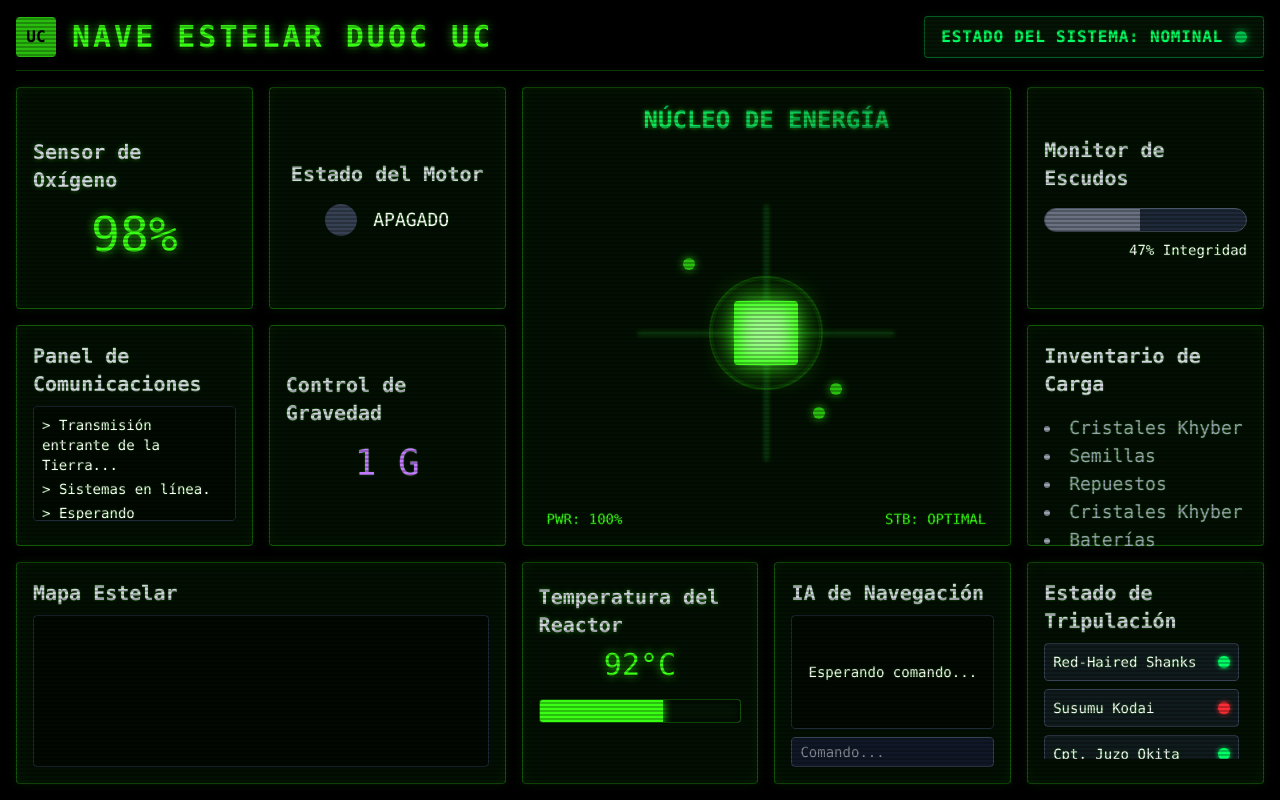
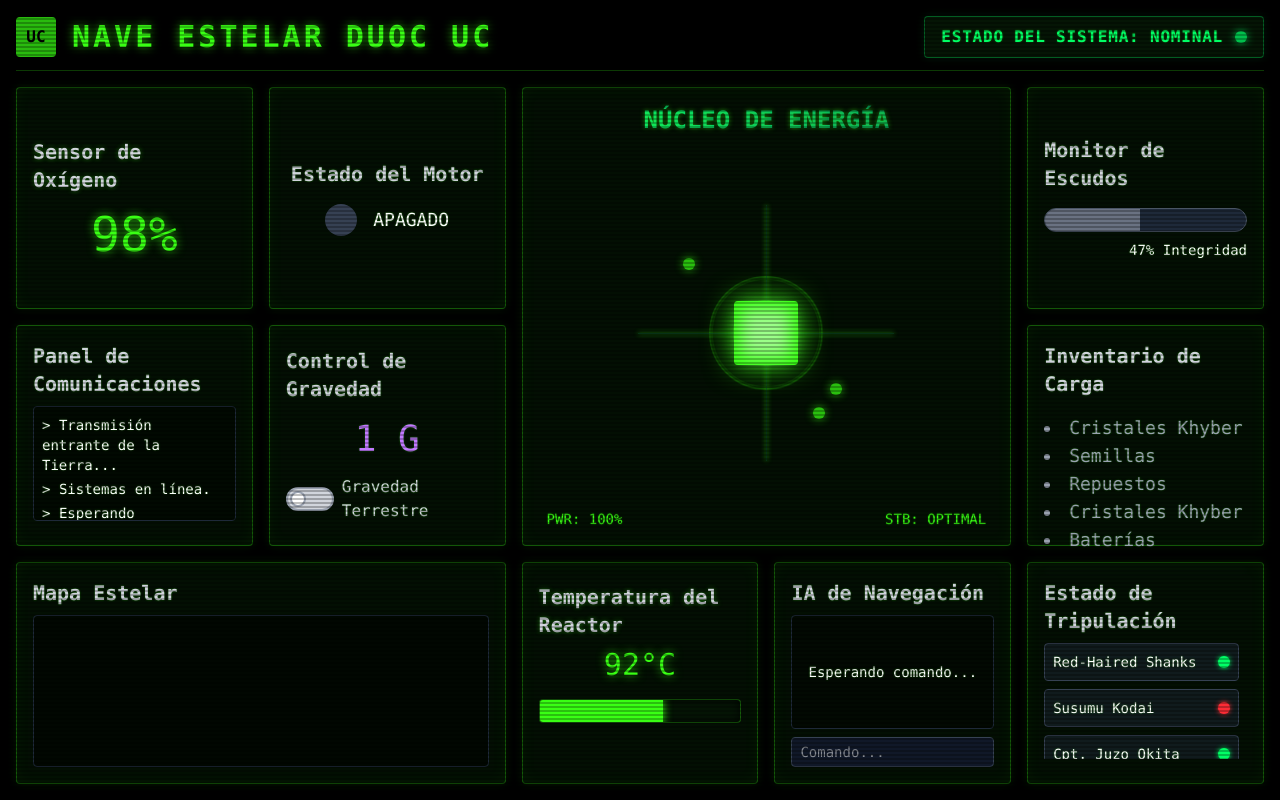
Before and after one commit to EricRamirezS/PanelDeControlEstelar, a React (Vite) app: page / in a window 1280 px wide. Built offline with nearby package versions, Linux system fonts and the light colour scheme.

Commit message:
feat: agregado  gravity control component

```diff
--- a/src/components/GravityControl.jsx
+++ b/src/components/GravityControl.jsx
@@ -5,15 +5,36 @@ const GravityControl = () => {
   const [gravityStr, setGravityStr] = useState(1);
 
   //TODO: Crear un toggle que, al activarse, multiplique el valor mostrado por 9.8 (Gravedad Terrestre).
+  const [isEarthGravity, setIsEarthGravity] = useState(false);
+
+  const toggleGravity = () => {
+    setIsEarthGravity(!isEarthGravity);
+  };
 
   return (
     <div className="glass-card flex flex-col items-center justify-center h-full">
       <h2 className="text-xl font-bold text-gray-300 mb-4">Control de Gravedad</h2>
       <div className="text-4xl font-mono text-purple-400">
-        {gravityStr} G
+        {isEarthGravity ? gravityStr * 9.8 : gravityStr} G
       </div>
       <div className="mt-4">
-        {/* Añade el toggle (checkbox o botón) aquí */}
+        <label className="flex items-center cursor-pointer">
+          <input
+            type="checkbox"
+            className="sr-only"
+            checked={isEarthGravity}
+            onChange={toggleGravity}
+          />
+          <div className="relative">
+            <div className="bg-gray-300 border-2 border-gray-400 rounded-full w-12 h-6"></div>
+            <div
+              className={`absolute left-1 top-1 bg-white border-2 border-gray-400 rounded-full w-4 h-4 transition-all duration-200 ${
+                isEarthGravity ? 'transform translate-x-full' : ''
+              }`}
+            ></div>
+          </div>
+          <span className="ml-2 text-gray-300">Gravedad Terrestre</span>
+        </label>
       </div>
     </div>
   );
```
